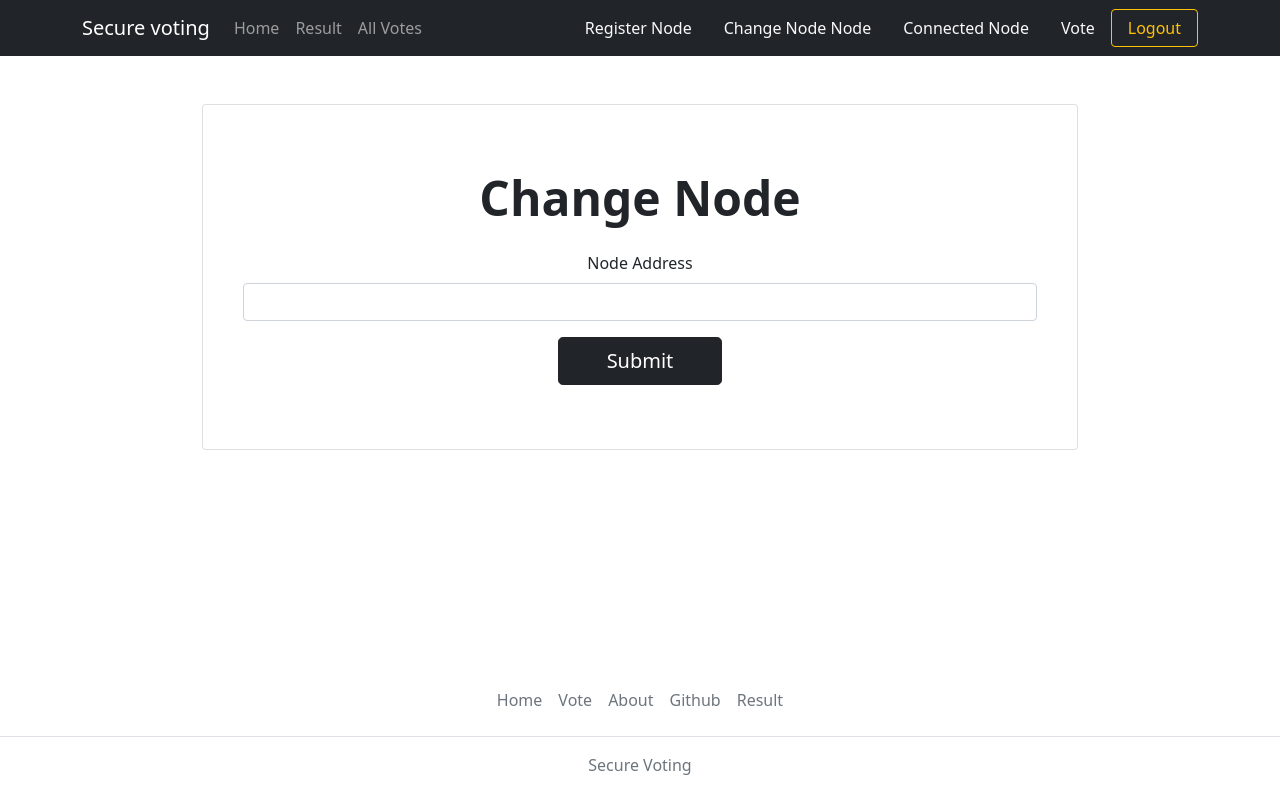
After one commit to rit77777/secure-coting-blockchain, a Django app: page /change_node/ in a window 1280 px wide. The commit adds this page. Run offline with Django 3.2, Linux system fonts and the light colour scheme; a user stored in the database is signed in; some libraries are stand-ins or nearby versions.

Commit message:
added multi node connect feature

```diff
--- a/secure_vote/core/admin.py
+++ b/secure_vote/core/admin.py
@@ -2,7 +2,7 @@ from django.contrib import admin
 
 # Register your models here.
 
-from .models import Candidate, Party, RegisteredVoters, UniqueID, Constituency
+from .models import  Party, RegisteredVoters, UniqueID, Constituency
 
 
 admin.site.site_header = "Secure Voting Admin"
@@ -14,12 +14,11 @@ class PartyInline(admin.TabularInline):
 
 
 class ConstituencyAdmin(admin.ModelAdmin):
-    fieldsets = [(None, {'fields': ['c_id', 'c_name', 'is_active']}),
+    fieldsets = [(None, {'fields': ['c_id', 'c_name', 'is_active', 'node_address']}),
                  ('Date Information', {'fields': ['pub_date'], 'classes': ['collapse']}), ]
     inlines = [PartyInline]
 
 
-admin.site.register(Candidate)
 admin.site.register(RegisteredVoters)
 admin.site.register(UniqueID)
 admin.site.register(Constituency, ConstituencyAdmin)
--- a/secure_vote/core/models.py
+++ b/secure_vote/core/models.py
@@ -1,7 +1,6 @@
 from django.db import models
 from django.contrib.auth.models import AbstractUser
 from django.utils.timezone import now
-
 
 
 class UniqueID(models.Model):
@@ -26,19 +25,10 @@ class Constituency(models.Model):
     c_name = models.CharField(max_length=100, null=True)
     pub_date = models.DateTimeField('date published', default=now)
     is_active = models.BooleanField(default=False)
+    node_address = models.URLField(max_length=200, null=True)
 
     def __str__(self):
         return self.c_name
-
-
-class Candidate(models.Model):
-    candidate_id = models.CharField(max_length=10, primary_key=True)
-    candidate_name = models.CharField(max_length=100, null=True)
-    party_name = models.CharField(max_length=100, null=True)
-    candidate_pic = models.CharField(max_length=500, blank=True)
-
-    def __str__(self):
-        return self.candidate_name
 
 
 class Party(models.Model):
--- a/secure_vote/core/templates/base.html
+++ b/secure_vote/core/templates/base.html
@@ -43,7 +43,7 @@
       <div style="padding-bottom: 2.5rem">
         <header>
           <nav class="navbar navbar-expand-lg navbar-dark bg-dark">
-            <div class="container py-2">
+            <div class="container">
               <a class="navbar-brand" href="{% url 'home' %}">Secure voting</a>
               <button
                 class="navbar-toggler"
@@ -66,8 +66,23 @@
                     >All Votes</a
                   >
                 </ul>
-
-                {% if user.is_authenticated %}
+                {% if user.is_superuser %}
+                <a
+                  class="nav-item nav-link link-light"
+                  href="{% url 'register_node' %}"
+                  >Register Node</a
+                >
+                <a
+                  class="nav-item nav-link link-light"
+                  href="{% url 'change_node' %}"
+                  >Change Node Node</a
+                >
+                <a
+                  class="nav-item nav-link link-light"
+                  href="{% url 'connected_node' %}"
+                  >Connected Node</a
+                >
+                {% endif %} {% if user.is_authenticated %}
                 <a
                   class="nav-item nav-link link-light"
                   href="{% url 'voting' %}"
--- /dev/null
+++ b/secure_vote/core/templates/change_node.html
@@ -0,0 +1,29 @@
+{% extends "base.html" %} {% block content %}
+
+<section style="max-width: 900px; margin: 0 auto" class="container">
+  <div class="px-4 py-5 my-5 text-center card animated fadeIn">
+    <div class="card-body">
+      <form action="{% url 'change_node' %}" method="POST">
+        {% csrf_token %}
+
+        <h1 class="display-5 fw-bold mb-4">Change Node</h1>
+        <div class="mb-2">
+          <label for="nodeaddr" class="form-label">Node Address</label>
+          <input
+            type="text"
+            name="nodeaddr"
+            class="form-control"
+            id="nodeaddr"
+            required
+          />
+        </div>
+
+        <button type="submit" class="btn btn-dark btn-lg px-5 gap-3 mt-2">
+          Submit
+        </button>
+      </form>
+    </div>
+  </div>
+</section>
+
+{% endblock %}
--- a/secure_vote/core/urls.py
+++ b/secure_vote/core/urls.py
@@ -9,7 +9,6 @@ urlpatterns = [
     path('logout/', views.logout_page, name="logout"),
     path('register/', views.register_page, name="register"),
     path('register_otp/', views.register_otp, name="register_otp"),
-
 
     #------------------------Voting------------------------#
     path('', views.home, name='home'),
@@ -23,6 +22,11 @@ urlpatterns = [
     path('chart_votes/', views.chart_votes, name='chart_votes'),
 
     #------------------------Blockchain------------------------#
+    path('change_node/', views.change_node, name='change_node'),
+    path('register_node/', views.register_node, name='register_node'),
+    path('connected_node/', views.connected_node, name='connected_node'),
+
+    #------------------------Blockchain------------------------#
     path('new_transaction/', views.new_transaction, name='new_transaction'),
     path('get_chain/', views.get_chain, name='get_chain'),
     path('mine_block/', views.mine_block, name='mine_block'),
--- a/secure_vote/core/views.py
+++ b/secure_vote/core/views.py
@@ -2,7 +2,7 @@ from django.shortcuts import render, redirect
 from django.http import JsonResponse
 from django.views.decorators.csrf import csrf_exempt
 from django.contrib import messages
-from django.contrib.auth.decorators import login_required
+from django.contrib.auth.decorators import login_required, user_passes_test
 from django.contrib.auth import authenticate, login, logout
 
 import json
@@ -25,7 +25,7 @@ candidates = Party.objects.all()
 candidates = list(candidates)
 blockchain.create_candidates(candidates)
 
-URL = "http://127.0.0.1:8000"
+BLOCKCHAIN_NODE_ADDRESS = "http://127.0.0.1:8000"
 
 
 # ------------Registration And Login-----------------------
@@ -138,7 +138,11 @@ def login_page(request):
             messages.error(request, 'You have already voted')
             return redirect('login')
 
-        constituency = Constituency.objects.get(c_id=voter.c_id)
+        try:
+            constituency = Constituency.objects.get(c_id=voter.c_id)
+        except:
+            messages.error(request, 'Error in contituency, please contact admin')
+            return redirect('login')
 
         if not constituency.is_active:
             messages.error(request, 'Voting in your constituency is currently not active')
@@ -232,14 +236,14 @@ def submit(request):
                 'voterhash': voter_hashed_value
             }
 
-            response = requests.post(f"{URL}/new_transaction/", json=vote_transaction, headers={'Content-type': 'application/json'})
+            response = requests.post(f"{BLOCKCHAIN_NODE_ADDRESS}/new_transaction/", json=vote_transaction, headers={'Content-type': 'application/json'})
 
             response_data = response.json()
             print(response_data)
 
             if response.status_code == 201:
                 voter.vote_done = True
-                # voter.save()  # change this
+                voter.save()  # change this
                 return render(request, 'success.html', {'voter_details': data})
             else:
                 return render(request, 'error.html', {'error_message': response_data['error']})
@@ -254,7 +258,7 @@ def success(request):
 
 @login_required(login_url='login')
 def mine(request):
-    requests.get(f"{URL}/mine_block/")
+    requests.get(f"{BLOCKCHAIN_NODE_ADDRESS}/mine_block/")
     return redirect('mine_success')
 
 
@@ -267,7 +271,7 @@ def mine_success(request):
 
 def all_votes(request):
     vote_data = []
-    response = requests.get(f"{URL}/get_chain")
+    response = requests.get(f"{BLOCKCHAIN_NODE_ADDRESS}/get_chain")
     if response.status_code == 200:
         chain_data = json.loads(response.content)
         for block in chain_data["chain"]:
@@ -303,6 +307,38 @@ def chart_votes(request):
     print("chart", values_data)
     return render(request, 'count_votes_graph.html', {'count': values_data, 'names': keys_data})
 
+
+# ------------Change Nodes-----------------------
+@user_passes_test(lambda u: u.is_superuser)
+def change_node(request):
+    if request.method == 'POST':
+        global BLOCKCHAIN_NODE_ADDRESS
+        node_address = request.POST.get('nodeaddr')
+        BLOCKCHAIN_NODE_ADDRESS = node_address
+        return render(request, 'change_node_success.html', {'node_address': BLOCKCHAIN_NODE_ADDRESS})
+    else:
+        return render(request, 'change_node.html')
+
+@user_passes_test(lambda u: u.is_superuser)
+def register_node(request):
+    if request.method == 'POST':
+        global BLOCKCHAIN_NODE_ADDRESS
+        node_address = request.POST.get('nodeaddr')
+        # headers = {
+        # 'Content-Type': 'application/json',
+        # }
+
+        # data = '{'+f'"node_address": "{BLOCKCHAIN_NODE_ADDRESS}"'+'}'
+
+        # response = requests.post(f'{node_address}/register_with', headers=headers, data=data)
+        # print(response.text)
+        return render(request, 'register_node_success.html', {'registered_node': node_address})
+    else:
+        return render(request, 'register_node.html')
+
+@user_passes_test(lambda u: u.is_superuser)
+def connected_node(request):
+    return render(request, 'connected_node.html', {'connected_node': BLOCKCHAIN_NODE_ADDRESS})
 
 # ------------Blockchain calls-----------------------
 
```
Also changed, not shown: secure_vote/core/templates/change_node_success.html (added, +25 -0 lines), secure_vote/core/templates/connected_node.html (added, +22 -0 lines), secure_vote/core/templates/landing.html (+14 -2 lines), secure_vote/core/templates/register_node.html (added, +29 -0 lines), secure_vote/core/templates/register_node_success.html (added, +25 -0 lines), secure_vote/core/migrations/0010_auto_20220328_1545.py (added), secure_vote/db.sqlite3.
